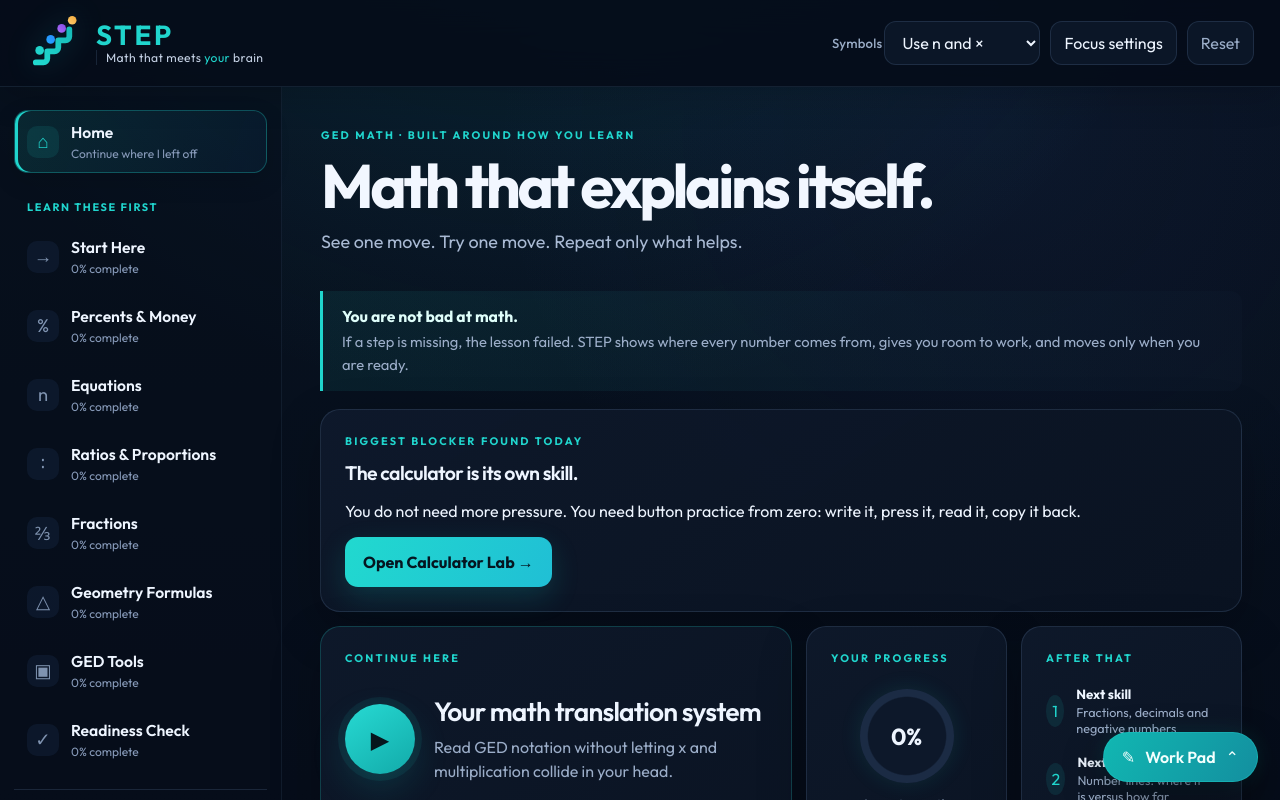
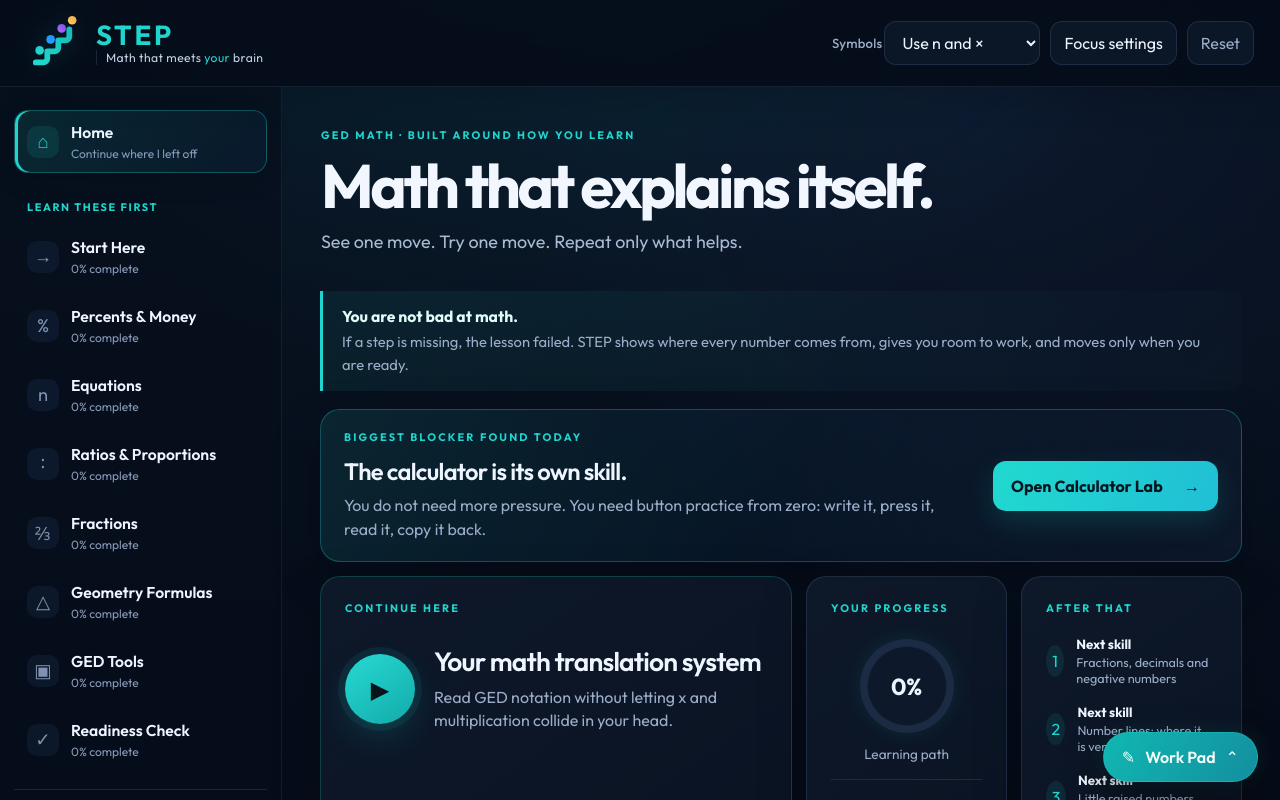
Before and after one commit to Kodaxadev/ged-math-path, a React (Vite) app: page / in a window 1280 px wide. Shown: the top 800 px of the page. Built offline with nearby package versions, Linux system fonts and the light colour scheme.

Commit message:
Style Calculator Lab home priority callout

```diff
--- a/src/calculator-lab.css
+++ b/src/calculator-lab.css
@@ -1,3 +1,33 @@
+.calculator-blocker {
+  display: flex;
+  align-items: center;
+  justify-content: space-between;
+  gap: 24px;
+  padding: 20px 23px;
+  border-color: rgba(32, 213, 205, .3);
+  background: linear-gradient(108deg, rgba(32, 213, 205, .11), rgba(37, 166, 255, .045), rgba(13, 24, 42, .96));
+}
+.calculator-blocker-copy {
+  max-width: 660px;
+}
+.calculator-blocker-copy h2 {
+  margin: 6px 0 7px;
+  font-size: clamp(1.25rem, 2vw, 1.48rem);
+}
+.calculator-blocker-copy > p:not(.eyebrow) {
+  margin: 0;
+  color: var(--muted);
+  line-height: 1.5;
+}
+.calculator-lab-cta {
+  flex: none;
+  display: flex;
+  align-items: center;
+  justify-content: space-between;
+  gap: 18px;
+  min-width: 225px;
+  padding: 13px 18px;
+}
 .calculator-lab {
   display: grid;
   gap: 15px;
@@ -181,10 +211,16 @@
   background: rgba(32, 213, 205, .035);
 }
 @media (max-width: 1060px) {
+  .calculator-blocker {
+    align-items: start;
+    flex-direction: column;
+  }
+  .calculator-lab-cta { width: 100%; }
   .calc-family-grid,
   .calc-drill-grid { grid-template-columns: 1fr; }
 }
 @media (max-width: 760px) {
+  .calculator-blocker { padding: 17px; }
   .calc-lab-header > p:not(.eyebrow) { font-size: .94rem; }
   .calc-reassure { align-items: start; padding: 12px; }
   .calc-key-families { padding: 16px; }
```
